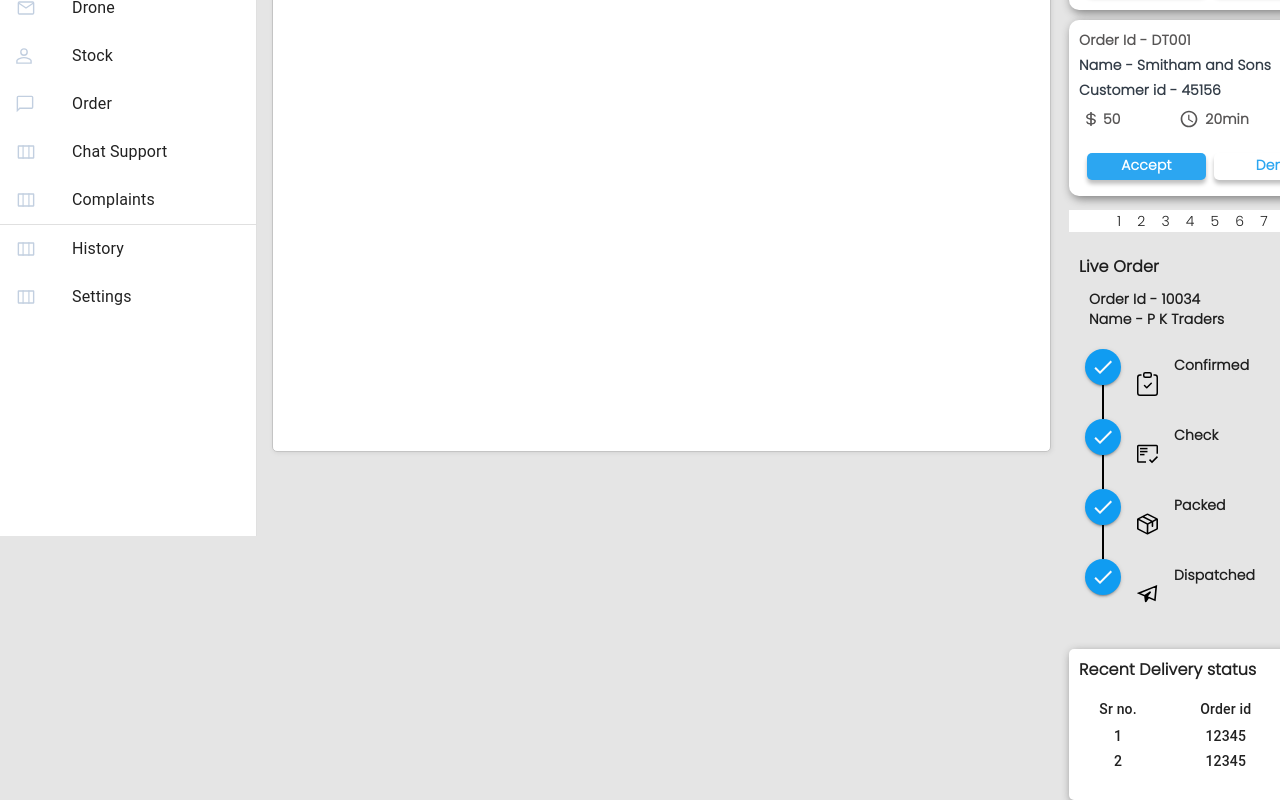
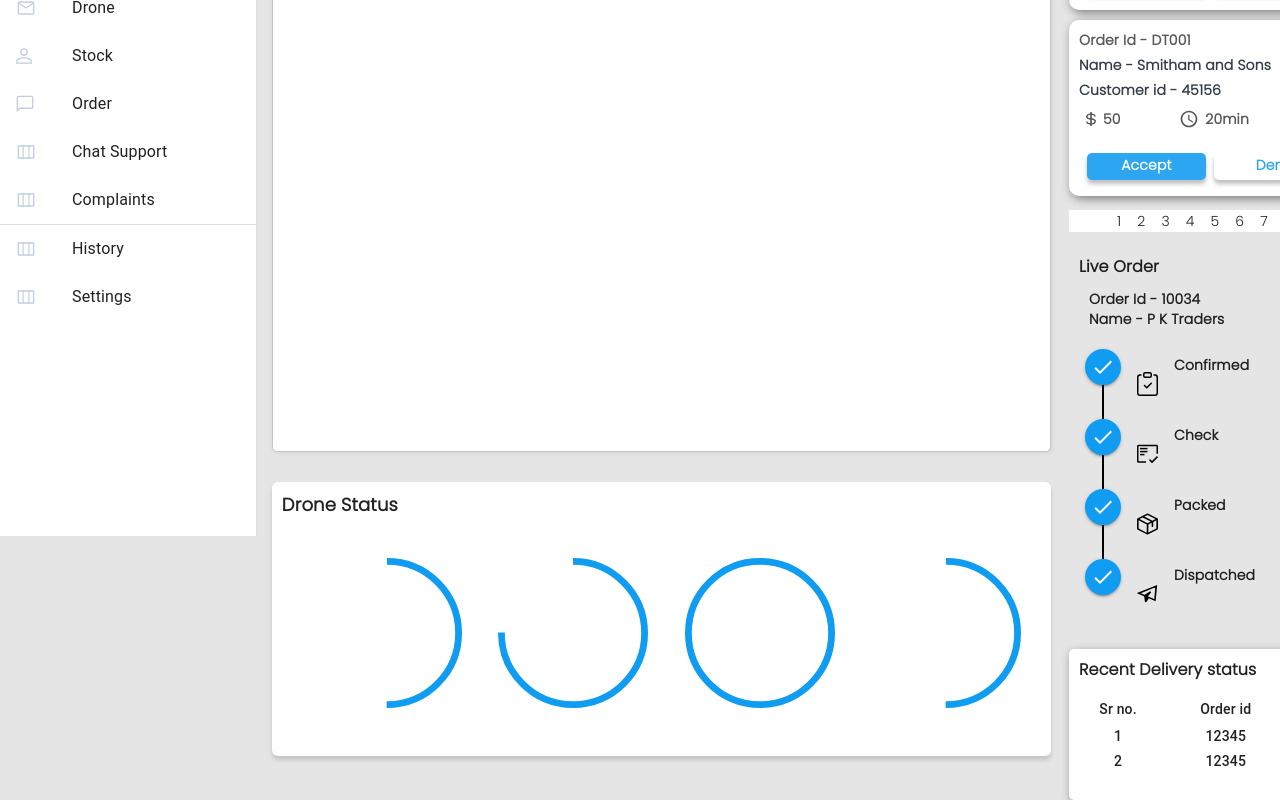
Before and after one commit to abhisheklig84/Demo, a React (Create React App) app: page / in a window 1280 px wide. Shown: the part 264-1064 px from the top of the page. Built offline with nearby package versions, Linux system fonts and the light colour scheme; data requests are answered from the project's data file.

Commit message:
droneStatus

```diff
--- a/src/App.js
+++ b/src/App.js
@@ -9,6 +9,7 @@ import TimelineComp from "./components/timeline";
 import { StylesProvider } from "@material-ui/core";
 import SideBar from "./components/SideBar";
 import styled from "styled-components";
+import DroneStatus from "./components/DroneStatus/droneStatus";
 
 const store = ConfigureStore();
 
@@ -34,6 +35,7 @@ function App() {
                 <AM2>
                 <Orderstats />
                 <Orderstatus />
+                <DroneStatus/>
                 </AM2>
 
                 <AM3>
--- /dev/null
+++ b/src/components/DroneStatus/droneStatus.js
@@ -0,0 +1,60 @@
+import React from 'react';
+import styled from 'styled-components';
+import CircularProgress from '@material-ui/core/CircularProgress';
+
+
+const Box = styled.div`
+  background-color: white;
+  height: 274px;
+  width: 779px;
+  margin-left: 2%;
+  margin-top: 30px;
+  border-radius: 6px;
+  box-shadow: 0px 4px 4px #C4C4C4;
+  box-sizing: border-box;
+`;
+
+const Ele = styled.div`
+  margin: 10px;
+  font-size: 18px;
+  font-weight: 700;
+  display: flex;
+  flex-direction: row;
+  justify-content: space-between;
+`;
+
+const SCircularProgress = styled(CircularProgress)`
+  margin-right: 20px;
+  color: #109CF1;
+  margin-left: ${props => props.mr}px;
+  /* border: 0.5px solid grey; */
+  /* border-radius: 1000px; */
+`;
+
+function DroneStatus() {
+    const [progress, setProgress] = React.useState(0);
+
+    React.useEffect(() => {
+    const timer = setInterval(() => {
+      setProgress((prevProgress) => (prevProgress >= 100 ? 0 : prevProgress + 10));
+    }, 1000);
+
+    return () => {
+      clearInterval(timer);
+    };
+    },[]);
+
+  return (
+    <Box>
+      <Ele>Drone Status</Ele><br/>
+      <Ele>
+      <SCircularProgress size={150} thickness={2} mr="30" variant="determinate" value={50} />
+      <SCircularProgress size={150} thickness={2} variant="determinate" value={75} />
+      <SCircularProgress size={150} thickness={2} variant="determinate" value={100} />
+      <SCircularProgress size={150} thickness={2} variant="determinate" value={progress} />
+      </Ele>
+    </Box>
+  )
+}
+
+export default DroneStatus
```
Also changed, not shown: 1 other file (tests, documents, lock files or other folders).
